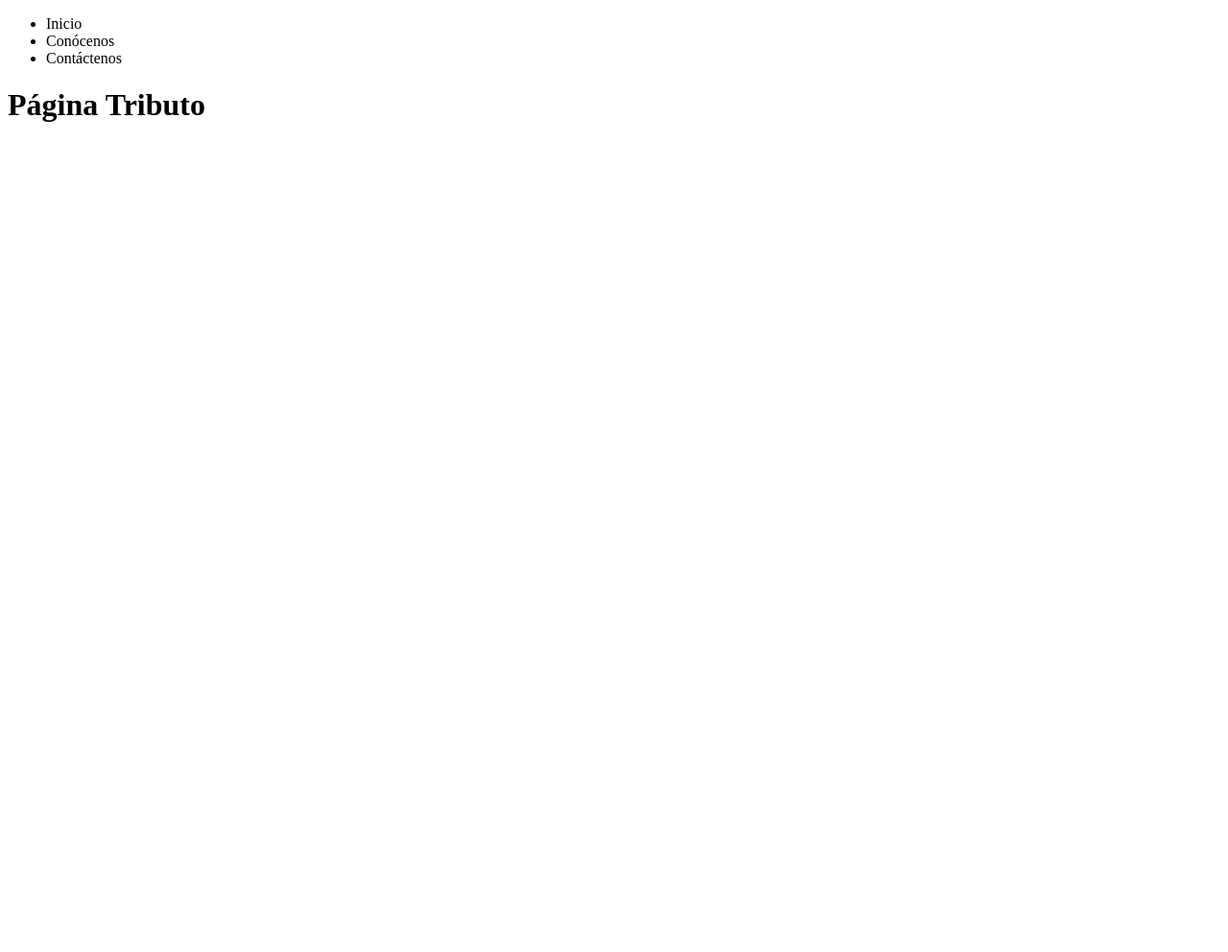
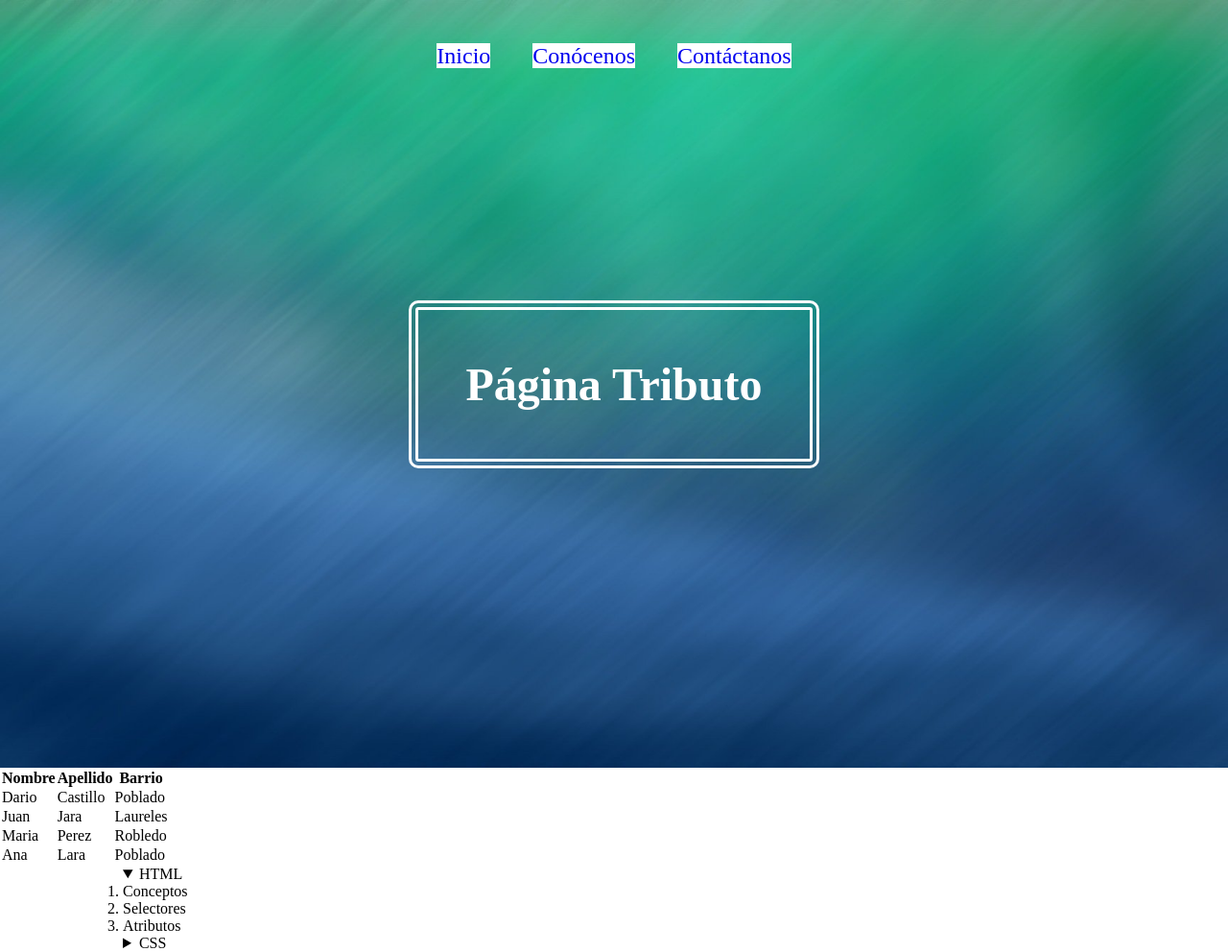
Before and after one commit to JesusDario24/PaginaTributo, a plain HTML site: page index.html in a window 1280 px wide. Shown: the whole page at 96% size. Before the commit the page ends 800 px from the top, so only its background shows below. Drawn offline with Linux system fonts and the light colour scheme.

Commit message:
Eliminar salto de pagina

```diff
--- a/index.html
+++ b/index.html
@@ -1,31 +1,101 @@
 <!DOCTYPE html>
-<html lang="en">
+<html lang="es">
 
 <head>
     <meta charset="UTF-8">
     <meta http-equiv="X-UA-Compatible" content="IE=edge">
     <meta name="viewport" content="width=device-width, initial-scale=1.0">
-    <title>Document</title>
+    <link rel="stylesheet" href="styles/styles.css">
+    <title>Página Tributo</title>
 </head>
 
 <body>
+
+    <nav>
+        <ul>
+            <li><a href="index.html">Inicio</a></li>
+            <li><a href="#">Conócenos</a></li>
+            <li><a href="contacto.html">Contáctanos</a></li>
+    </nav>
     <header>
-        <ul>
-            <li>Inicio</li>
-            <li>Conócenos</li>
-            <li>Contáctenos</li>
-        </ul>
-    </header>
 
-    <div>
+        <div class="contenedor">
 
-        <div>
-
-            <div>
+            <div class="contenedor-titulo">
                 <h1>Página Tributo</h1>
             </div>
         </div>
+
+    </header>
+    <main>
+
+        <div class="principal">
+            <div class="tabla">
+                <div class="contenedor-tabla">
+                    <div class="contenido-tabla">
+                        <table>
+
+                            <thead>
+                                <tr>
+                                    <th>Nombre</th>
+                                    <th>Apellido</th>
+                                    <th>Barrio</th>
+                                </tr>
+                            </thead>
+                            <tbody>
+                                <tr>
+                                    <td>Dario</td>
+                                    <td>Castillo</td>
+                                    <td>Poblado</td>
+                                </tr>
+                                <tr>
+                                    <td>Juan</td>
+                                    <td>Jara</td>
+                                    <td>Laureles</td>
+                                </tr>
+                                <tr>
+                                    <td>Maria</td>
+                                    <td>Perez</td>
+                                    <td>Robledo</td>
+                                </tr>
+                                <tr>
+                                    <td>Ana</td>
+                                    <td>Lara</td>
+                                    <td>Poblado</td>
+                                </tr>
+                            </tbody>
+                        </table>
+                    </div>
+                </div>
+            </div>
+
+
+        </div>
+        </div>
+    </main>
+    <div class="contenedor">
+        <div class="lista">
+            <details open>
+                <summary>HTML</summary>
+                <ol>
+                    <li>Conceptos</li>
+                    <li>Selectores</li>
+                    <li>Atributos</li>
+                </ol>
+            </details>
+            <details>
+                <summary>
+                    CSS
+                </summary>
+                <ol>
+                    <li>Modelo de Caja</li>
+                    <li>Display</li>
+                    <li>Hover</li>
+                </ol>
+            </details>
+        </div>
     </div>
+
 </body>
 
 </html>
--- /dev/null
+++ b/styles/contacto.css
@@ -0,0 +1,8 @@
+nav {
+    background: red ;
+}
+.Forms{
+    display: block;
+    position: absolute;
+    margin-top: 10px
+}
--- a/styles/styles.css
+++ b/styles/styles.css
@@ -0,0 +1,61 @@
+*{
+    margin: 0;
+    padding: 0;
+}
+header {
+    background: url(../images/fondo.jpg);
+    background-repeat: no-repeat;
+    background-size: cover;
+    background-position: center;
+    width: 100%;
+    height: 100vh;
+
+}
+
+.contenedor{
+    width: 80%;
+    margin: 0 auto;
+}
+
+.contenedor-titulo{
+    height: 100vh;
+    display: flex;
+    justify-content: center;
+    align-items: center;
+}
+.contenedor-titulo h1{
+font-size:  48px;
+color: white;
+border: 10px double white;
+border-radius: 10px;
+padding: 50px;
+}
+
+nav{
+    position: fixed;
+    width: 100%;
+}
+
+nav ul{
+
+text-align: center;
+list-style: none;
+margin-top: 25px;
+}
+
+nav li{
+    display: inline-block;
+    padding: 20px;
+}
+
+nav ul li a{
+
+    text-decoration: none;
+    background-color: white;
+    font-size: 24px;
+}
+nav ul li a:hover{
+
+    border-bottom: 1px solid black;
+
+}
```
Also changed, not shown: contacto.html (added, +75 -0 lines), images/fondo.jpg (added).
